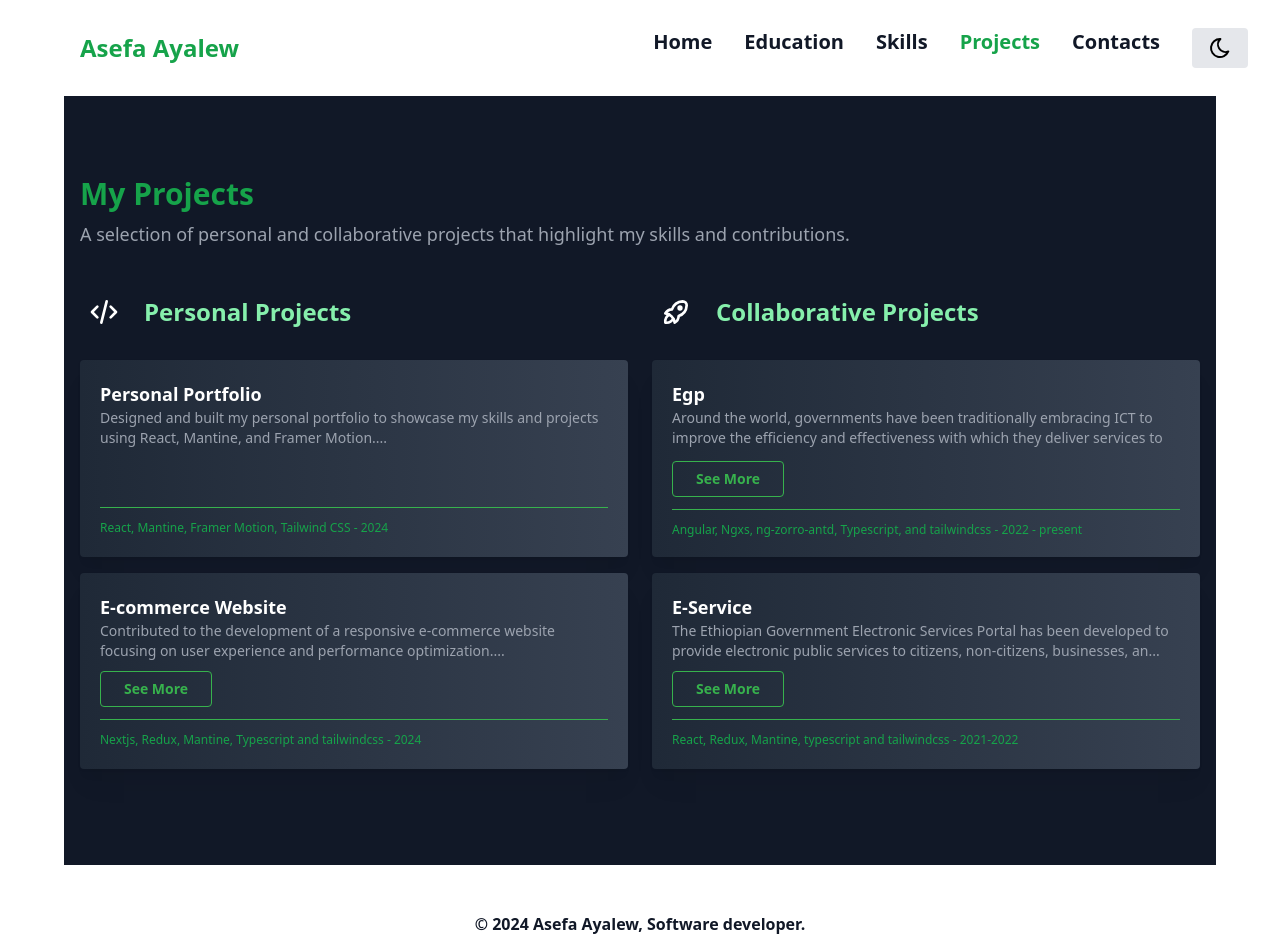
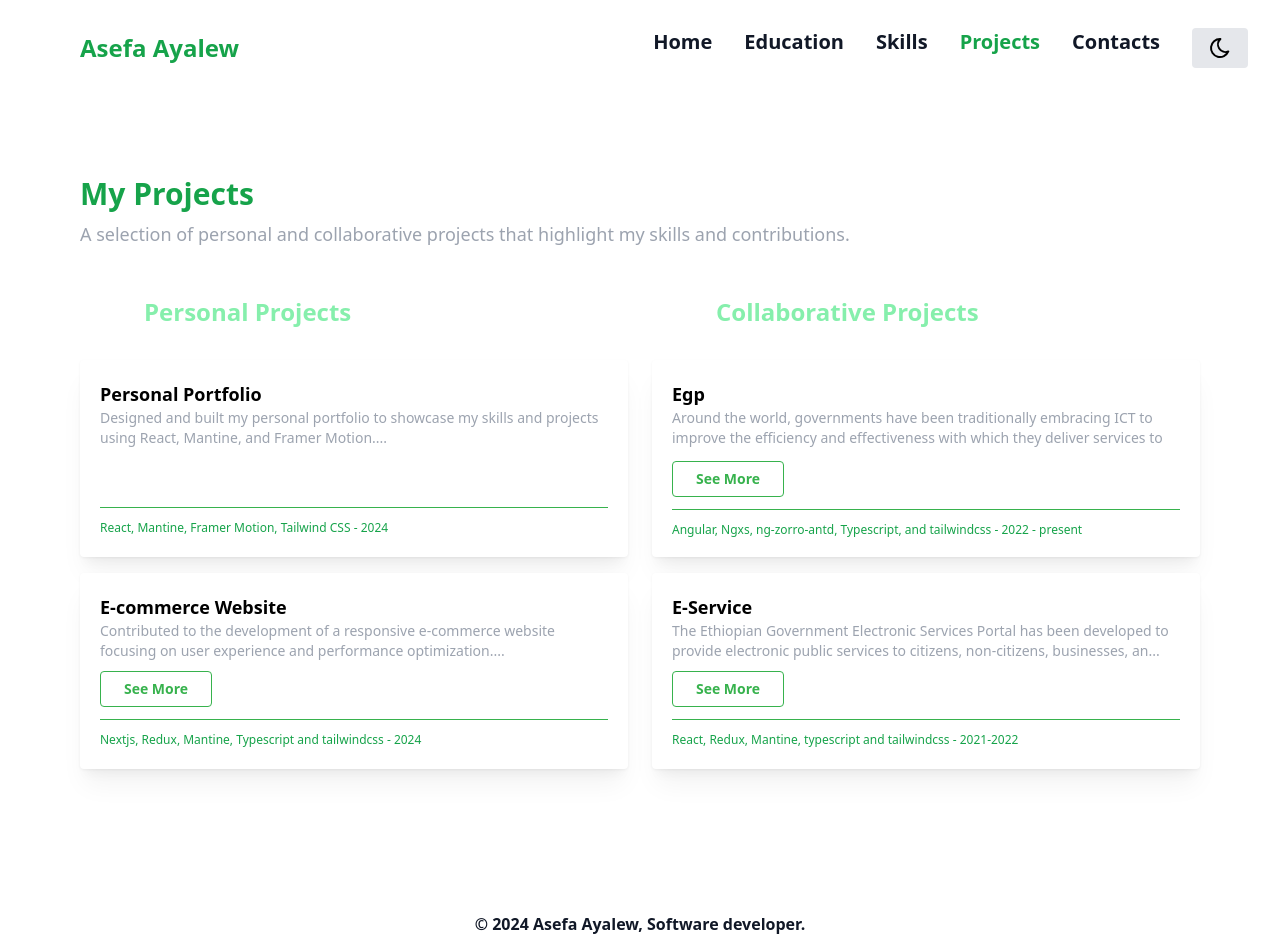
Before and after one commit to Asefa-Ayalew/my-portifolio, a Next.js app: page /projects in a window 1280 px wide. Built offline with nearby package versions, Linux system fonts and the light colour scheme.

Commit message:
Minor change

```diff
--- a/app/(pages)/projects/page.tsx
+++ b/app/(pages)/projects/page.tsx
@@ -41,7 +41,7 @@ const projectsData = {
 
 const MyProjects = () => {
   return (
-    <section id="my-projects" className="py-20 bg-gray-900 text-white md:mx-16">
+    <section id="my-projects" className="py-20 dark:bg-gray-900 bg-white dark:text-white text-gray-900 md:mx-16">
       <div className="max-w-full px-4">
         <div className="text-center md:text-left mb-10">
           <Title className="text-3xl font-bold text-green-600 mb-2">
--- a/app/components/projects/projects-card.tsx
+++ b/app/components/projects/projects-card.tsx
@@ -30,9 +30,9 @@ const ProjectCard = ({ item }: ProjectCardProps) => {
     <Card
       shadow="md"
       p="lg"
-      className={`mb-4 bg-gradient-to-r from-gray-800 to-gray-700 transition-transform duration-300 ease-in-out hover:bg-gray-600 hover:scale-105 flex-1`}
+      className={`mb-4 dark:bg-gradient-to-r from-gray-800 to-gray-700 bg-white transition-transform duration-300 ease-in-out dark:hover:bg-gray-600 hover:bg-transparent hover:scale-105 flex-1`}
     >
-      <Title order={4} className="text-lg font-semibold text-white text-left">
+      <Title order={4} className="text-lg font-semibold text-text-gray-900 dark:text-white text-left">
         {item.title}
       </Title>
       <div className="flex flex-col h-full">
```
